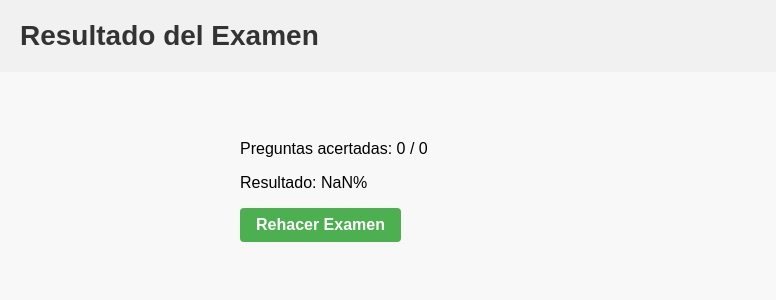
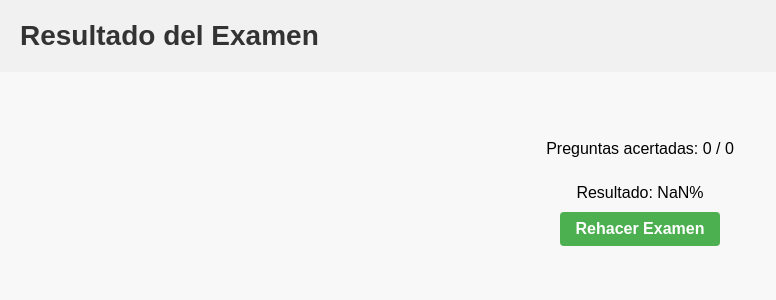
Before and after one commit to franjon11/xoices, a Next.js app: page /result in a window 1280 px wide. Shown: the top 300 px of the page, without its empty margins (0-776 px from the left). Built offline with nearby package versions, Linux system fonts and the light colour scheme.

Commit message:
Nuevos cambios

```diff
--- a/src/components/Layout.js
+++ b/src/components/Layout.js
@@ -10,7 +10,9 @@ const Layout = ({ section, children }) => {
       <header>
         <h1>{section}</h1>
       </header>
-      <main>{children}</main>
+      <main style={{ display: "flex", justifyContent: "center" }}>
+        {children}
+      </main>
     </div>
   );
 };
--- a/src/components/Result.js
+++ b/src/components/Result.js
@@ -49,10 +49,11 @@ const Result = ({ questions, selectedOptions }) => {
             Preguntas acertadas: {correctAnswers.length} / {totalQuestions}
           </p>
           <p>Resultado: {result}%</p>
+          <button className={styles.retakeButton} onClick={handleRetakeExam}>
+            Rehacer Examen
+          </button>
         </div>
-        <button className={styles.retakeButton} onClick={handleRetakeExam}>
-          Rehacer Examen
-        </button>
+
         <div className={styles.details}>
           {questions.map((s) => {
             return (
@@ -78,12 +79,17 @@ const Result = ({ questions, selectedOptions }) => {
                         }`}
                       >
                         <h3>{question.text}</h3>
-                        <ul>
+                        <ul style={{ textAlign: "left" }}>
                           {question.options.map((option) => (
                             <li
                               key={option.id}
                               className={`${styles.option} ${
                                 option.isCorrect ? styles.correctOption : ""
+                              } ${
+                                selectedOption &&
+                                selectedOption.optionIds.includes(option.id)
+                                  ? styles.selectedOption
+                                  : ""
                               }`}
                             >
                               {option.text}
--- a/src/pages/exam.jsx
+++ b/src/pages/exam.jsx
@@ -1,5 +1,4 @@
 import React, { useContext } from "react";
-import Layout from "../components/Layout";
 import Exam from "../components/Exam";
 import { QuestionContext } from "../utils/QuestionContext";
 
--- a/src/pages/index.jsx
+++ b/src/pages/index.jsx
@@ -62,7 +62,10 @@ const IndexPage = () => {
           />
         </div>
         {fileContent && questions.length > 0 && (
-          <p>Se han cargado {questions.length} preguntas.</p>
+          <p>
+            Se han cargado{" "}
+            {questions.reduce((a, e) => a + e.questions.length, 0)} preguntas.
+          </p>
         )}
         <button className="start-button" onClick={handleStartExam}>
           Comenzar examen
--- a/src/styles/question.module.css
+++ b/src/styles/question.module.css
@@ -4,6 +4,7 @@
     align-items: center;
     justify-content: center;
     text-align: center;
+    width: 50%;
   }
 
   .question {
--- a/src/styles/result.module.css
+++ b/src/styles/result.module.css
@@ -1,5 +1,4 @@
 .resultContainer {
-    max-width: 800px;
     margin: 0 auto;
     padding: 2rem;
   }
@@ -11,10 +10,16 @@
 
   .summary {
     margin-bottom: 1rem;
+    display: flex;
+    align-items: center;
+    flex-direction: column;
   }
 
   .details {
     margin-bottom: 2rem;
+    display: flex;
+    align-items: center;
+    flex-direction: column;
   }
 
   .question {
@@ -41,6 +46,10 @@
     color: #4caf50;
   }
 
+  .selectedOption {
+    background-color: #ffff0f70;
+  }
+
   .retakeButton {
     padding: 0.5rem 1rem;
     background-color: #4caf50;
```
Also changed, not shown: src/components/Question.js (+8 -2 lines).
